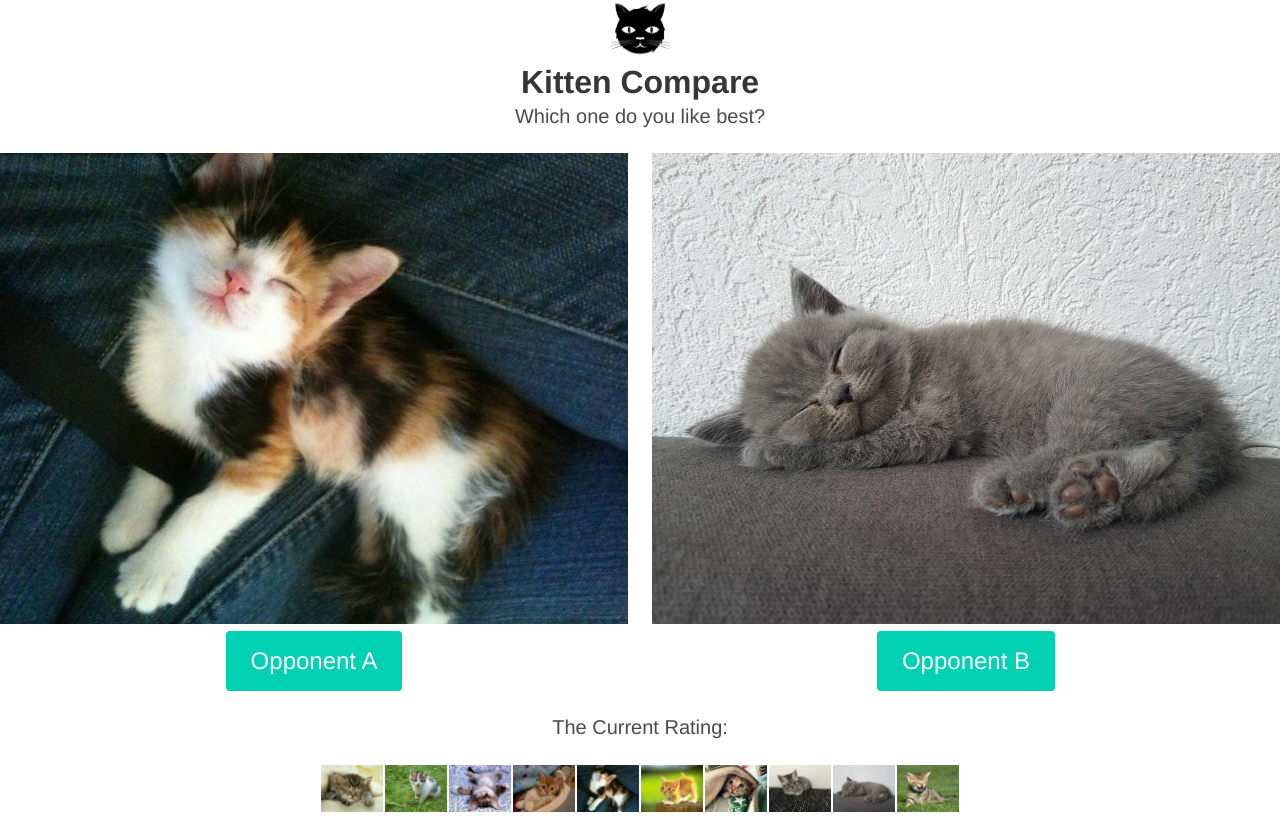
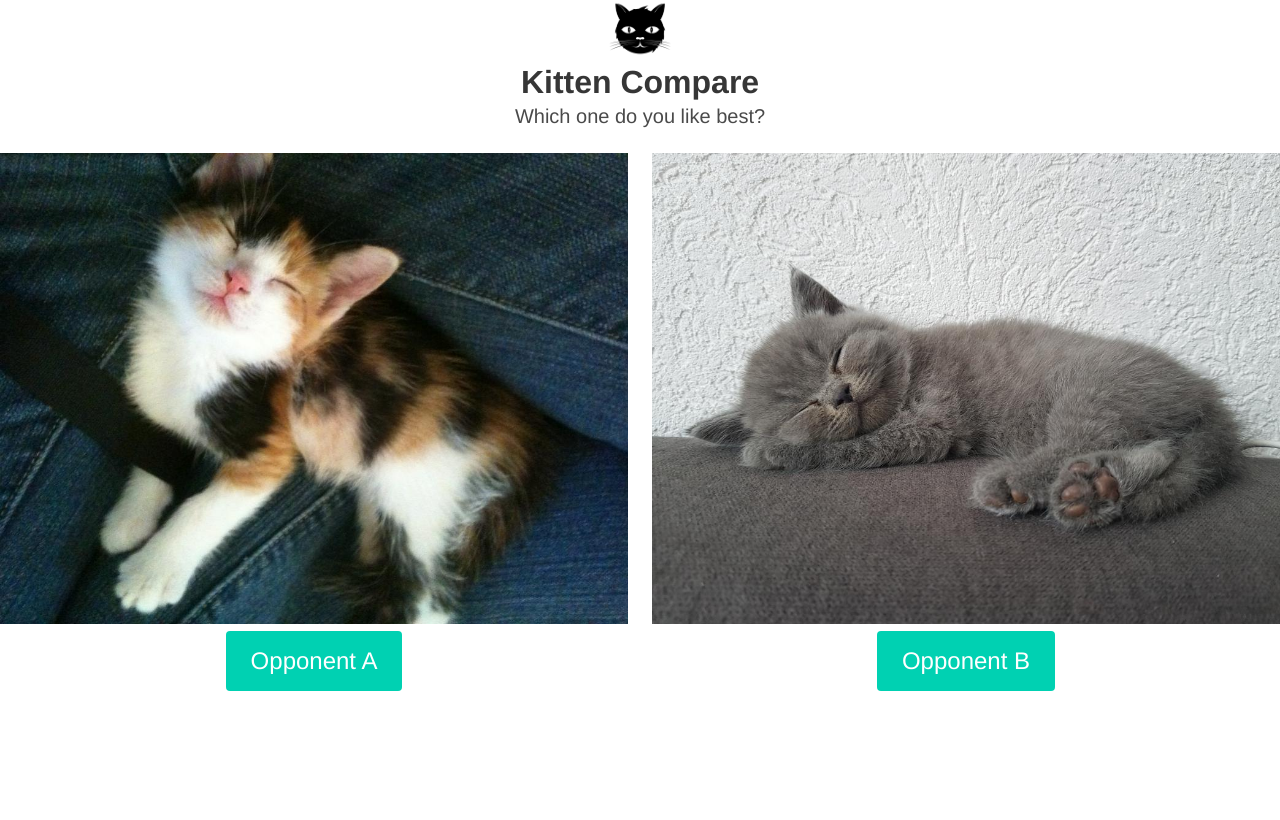
Before and after one commit to christianhunger/technologiepraktikum, a Vue app: page /#/ in a window 1280 px wide. Built offline with nearby package versions, Linux system fonts and the light colour scheme.

Commit message:
refactor(*): prepare starter branch

```diff
--- a/src/components/RankingStrip.vue
+++ /dev/null
@@ -1,31 +0,0 @@
-<template>
-  <ul class="rankingStrip">
-    <li class="rankingStripContenderWrapper" v-for="contender in contendersSortedByRating" :key="contender.name">
-      <img class="rankingStripContenderImage" :src="contender.imageUrl" />
-    </li>
-  </ul>
-</template>
-
-<script>
-export default {
-  name: "RankingStrip",
-  props: {
-    contendersSortedByRating: Array
-  }
-};
-</script>
-
-<style scoped>
-.rankingStripContenderWrapper {
-  display: inline-block;
-}
-.rankingStripContenderImage {
-  width: 64px;
-  padding: 1px;
-  transition: width 0.2s;
-}
-.rankingStripContenderImage:hover {
-  width: 100px;
-  transition: width 0.1s;
-}
-</style>
--- a/src/views/Play.vue
+++ b/src/views/Play.vue
@@ -7,28 +7,22 @@
                 :imageUrl1="currentRound.sample1.sampleUrl"
                 :imageUrl2="currentRound.sample2.sampleUrl"
                 v-on:winner="handleRoundResult"/>
-    <h2 class="subtitle ranking-strip-title">The Current Rating:</h2>
-    <RankingStrip :contendersSortedByRating="allContendersSortedByTheirRating"/>
   </div>
 </template>
 
 <script>
 // @ is an alias to /src
 import Comparator from "@/components/Comparator";
-import RankingStrip from "@/components/RankingStrip.vue";
 import { twoDifferentRandomIdsInRange } from "@/util/IdGeneratorUtil";
-import {
-  sortContendersByTheirRating,
-  currentContenderIdRange
-} from "@/util/contenders";
+import { currentContenderIdRange } from "@/util/contenders";
 import { kittens } from "@/util/KittenTestdata.js";
 import { updateRating } from "@/util/contenders";
 
 export default {
   name: "play",
   components: {
-    Comparator,
-    RankingStrip
+    Comparator
+    // RankingStrip
   },
   data() {
     return {
@@ -38,11 +32,6 @@ export default {
       // Model for the current game round.
       currentRound: this.roundModelForContenders(null, null)
     };
-  },
-  computed: {
-    allContendersSortedByTheirRating() {
-      return sortContendersByTheirRating(this.currentContenders);
-    }
   },
   created() {
     // @see: https://vuejs.org/v2/guide/instance.html#Instance-Lifecycle-Hooks.
@@ -89,9 +78,3 @@ export default {
   }
 };
 </script>
-
-<style scoped>
-.ranking-strip-title {
-  margin-bottom: 6px;
-}
-</style>
```
